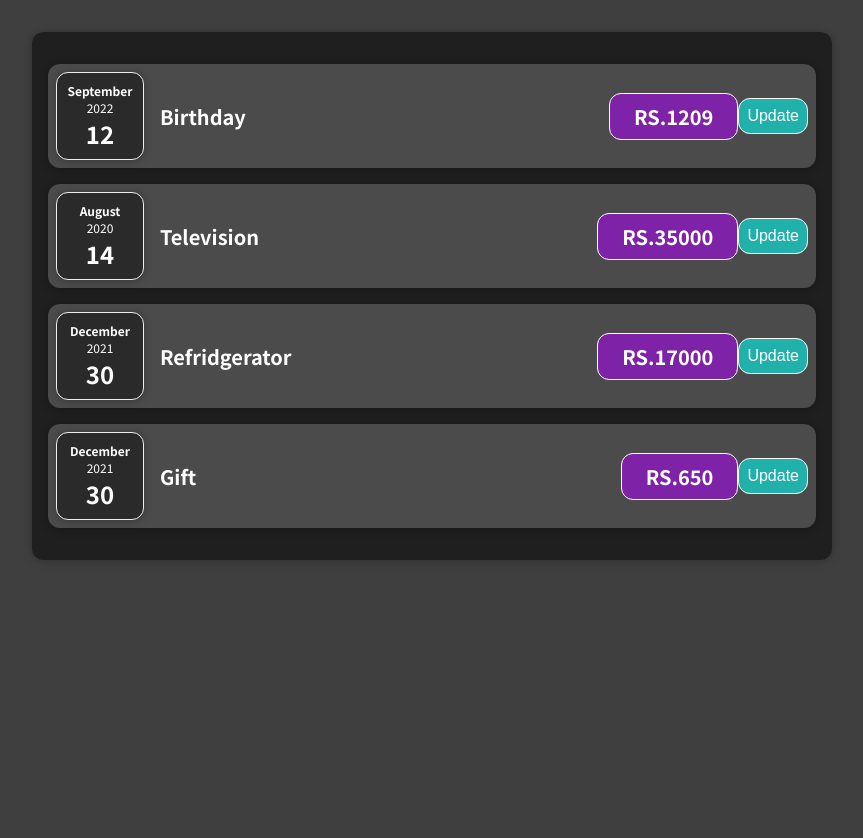
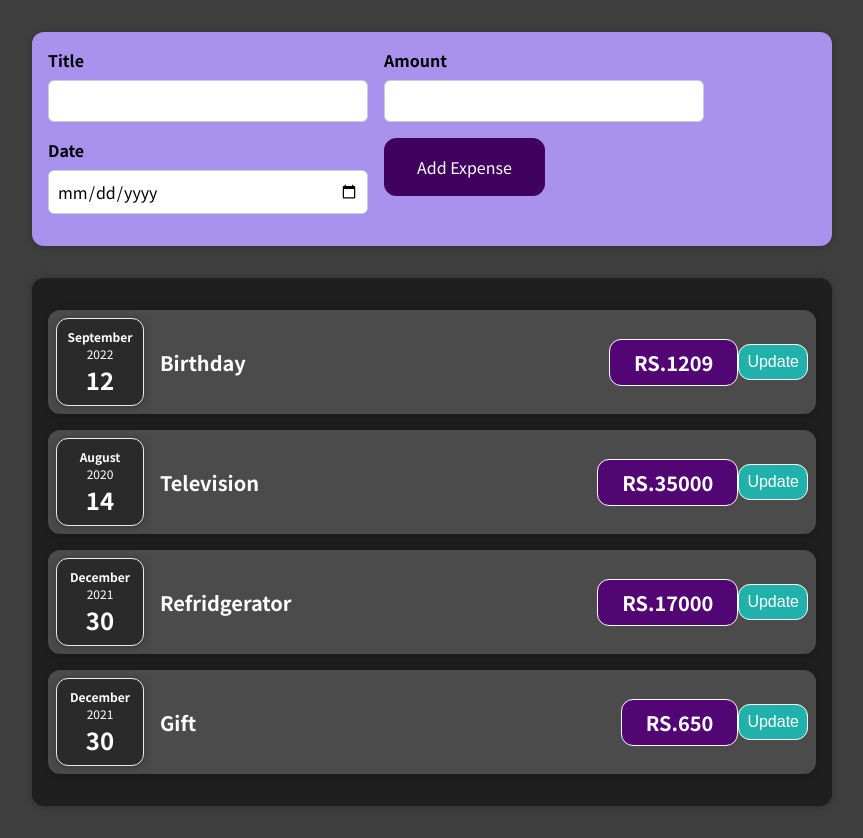
Before and after one commit to GeethasriIrudayasamy/Expense_Tracker_1, a React (Create React App) app: page / in a window 1280 px wide. Shown: the whole page, without its empty margins (208-1071 px from the left). Before the commit the page ends 800 px from the top, so only its background shows below. Built offline with nearby package versions, Linux system fonts and the light colour scheme.

Commit message:
Expense form is added with consoling lof of the user input

```diff
--- a/src/App.js
+++ b/src/App.js
@@ -1,46 +1,12 @@
-import ExpenseItem from "./Components/ExpenseItem/ExpenseItem";
-import Card from "./Components/Card/Card";
+import Expenses from "./Components/ExpenseDetails/Expenses";
 import "./Components/ExpenseDetails/expenses.css";
+import NewExpense from "./Components/ExpenseForm/NewExpense";
 
 const App = () => {
-    const expenses = [
-        {
-            date: new Date(2022, 8, 12),
-            title: "Birthday",
-            location: "Bakery",
-            amount: "RS.1209",
-        },
-        {
-            date: new Date(2020, 7, 14),
-            title: "Television",
-            location: "Satya Electronics",
-            amount: "RS.35000",
-        },
-        {
-            date: new Date(2021, 11, 30),
-            title: "Refridgerator",
-            location: "Satya Electronics",
-            amount: "RS.17000",
-        },
-        {
-            date: new Date(2021, 11, 30),
-            title: "Gift",
-            location: "SK showrooms",
-            amount: "RS.650",
-        },
-    ];
     return (
         <div>
-            <Card className="expenses">
-                {expenses.map((data) => (
-                    <ExpenseItem
-                        date={data.date}
-                        title={data.title}
-                        location={data.location}
-                        amount={data.amount}
-                    ></ExpenseItem>
-                ))}
-            </Card>
+            <NewExpense />
+            <Expenses></Expenses>
         </div>
     );
 };
--- /dev/null
+++ b/src/Components/ExpenseDetails/Expenses.js
@@ -0,0 +1,45 @@
+import Card from "../Card/Card";
+import ExpenseItem from "../ExpenseItem/ExpenseItem";
+
+const Expenses = () => {
+    const expenses = [
+        {
+            date: new Date(2022, 8, 12),
+            title: "Birthday",
+            location: "Bakery",
+            amount: "RS.1209",
+        },
+        {
+            date: new Date(2020, 7, 14),
+            title: "Television",
+            location: "Satya Electronics",
+            amount: "RS.35000",
+        },
+        {
+            date: new Date(2021, 11, 30),
+            title: "Refridgerator",
+            location: "Satya Electronics",
+            amount: "RS.17000",
+        },
+        {
+            date: new Date(2021, 11, 30),
+            title: "Gift",
+            location: "SK showrooms",
+            amount: "RS.650",
+        },
+    ];
+    return (
+        <Card className="expenses">
+            {expenses.map((data) => (
+                <ExpenseItem
+                    date={data.date}
+                    title={data.title}
+                    location={data.location}
+                    amount={data.amount}
+                ></ExpenseItem>
+            ))}
+        </Card>
+    );
+};
+
+export default Expenses;
--- /dev/null
+++ b/src/Components/ExpenseForm/ExpenseForm.css
@@ -0,0 +1,26 @@
+.new-expense__controls {
+    display: flex;
+    flex-wrap: wrap;
+    gap: 1rem;
+    margin-bottom: 1rem;
+    text-align: left;
+}
+
+.new-expense__control label {
+    font-weight: bold;
+    margin-bottom: 0.5rem;
+    display: block;
+}
+
+.new-expense__control input {
+    font: inherit;
+    padding: 0.5rem;
+    border-radius: 6px;
+    border: 1px solid #ccc;
+    width: 20rem;
+    max-width: 100%;
+}
+
+.new-expense__actions {
+    text-align: right;
+}
--- /dev/null
+++ b/src/Components/ExpenseForm/ExpenseForm.js
@@ -0,0 +1,69 @@
+import React, { useState } from "react";
+import "./ExpenseForm.css";
+
+const ExpenseForm = () => {
+    const [enteredTitle, setEnteredTitle] = useState("");
+
+    const [enteredAmount, setEnteredAmount] = useState("");
+
+    const [enteredDate, setEnteredDate] = useState("");
+
+    const titleChangeHandler = (event) => {
+        setEnteredTitle(event.target.value);
+    };
+
+    const amountChangeHandler = (event) => {
+        setEnteredAmount(event.target.value);
+    };
+
+    const dateChangeHandler = (event) => {
+        setEnteredDate(event.target.value);
+    };
+
+    const submitHandler = (event) => {
+        event.preventDefault();
+        const ExpenseData = {
+            title: enteredTitle,
+            amount: enteredAmount,
+            date: new Date(enteredDate),
+        };
+
+        console.log(ExpenseData);
+        setEnteredAmount("");
+        setEnteredDate("");
+        setEnteredTitle("");
+    };
+    return (
+        <form onSubmit={submitHandler}>
+            <div className="new-expense__controls">
+                <div className="new-expense__control">
+                    <label>Title</label>
+                    <input type="text" onChange={titleChangeHandler} />
+                </div>
+                <div className="new-expense__control">
+                    <label>Amount</label>
+                    <input
+                        type="number"
+                        min="0.01"
+                        step="0.01"
+                        onChange={amountChangeHandler}
+                    />
+                </div>
+                <div className="new-expense__control">
+                    <label>Date</label>
+                    <input
+                        type="date"
+                        min="2019-01-01"
+                        max="2022-12-31"
+                        onChange={dateChangeHandler}
+                    />
+                </div>
+                <div className="new-expense__actions">
+                    <button type="submit">Add Expense</button>
+                </div>
+            </div>
+        </form>
+    );
+};
+
+export default ExpenseForm;
--- /dev/null
+++ b/src/Components/ExpenseForm/NewExpense.css
@@ -0,0 +1,38 @@
+.new-expense {
+    background-color: #a892ee;
+    padding: 1rem;
+    margin: 2rem auto;
+    width: 50rem;
+    max-width: 95%;
+    border-radius: 12px;
+    text-align: center;
+    box-shadow: 0 1px 8px rgba(0, 0, 0, 0.25);
+}
+
+.new-expense button {
+    font: inherit;
+    cursor: pointer;
+    padding: 1rem 2rem;
+    border: 1px solid #40005d;
+    background-color: #40005d;
+    color: white;
+    border-radius: 12px;
+    margin-right: 1rem;
+}
+
+.new-expense button:hover,
+.new-expense button:active {
+    background-color: #510674;
+    border-color: #510674;
+}
+
+.new-expense button.alternative {
+    color: #220131;
+    border-color: transparent;
+    background-color: transparent;
+}
+
+.new-expense button.alternative:hover,
+.new-expense button.alternative:active {
+    background-color: #ddb3f8;
+}
--- /dev/null
+++ b/src/Components/ExpenseForm/NewExpense.js
@@ -0,0 +1,13 @@
+import ExpenseForm from "./ExpenseForm";
+
+import "./NewExpense.css";
+
+const NewExpense = () => {
+    return (
+        <div className="new-expense">
+            <ExpenseForm />
+        </div>
+    );
+};
+
+export default NewExpense;
--- a/src/Components/ExpenseItem/ExpenseItem.css
+++ b/src/Components/ExpenseItem/ExpenseItem.css
@@ -29,7 +29,7 @@
     font-size: 1rem;
     font-weight: bold;
     color: white;
-    background-color: #7e23a8;
+    background-color: #510674;
     border: 1px solid white;
     padding: 0.5rem;
     border-radius: 12px;
```
